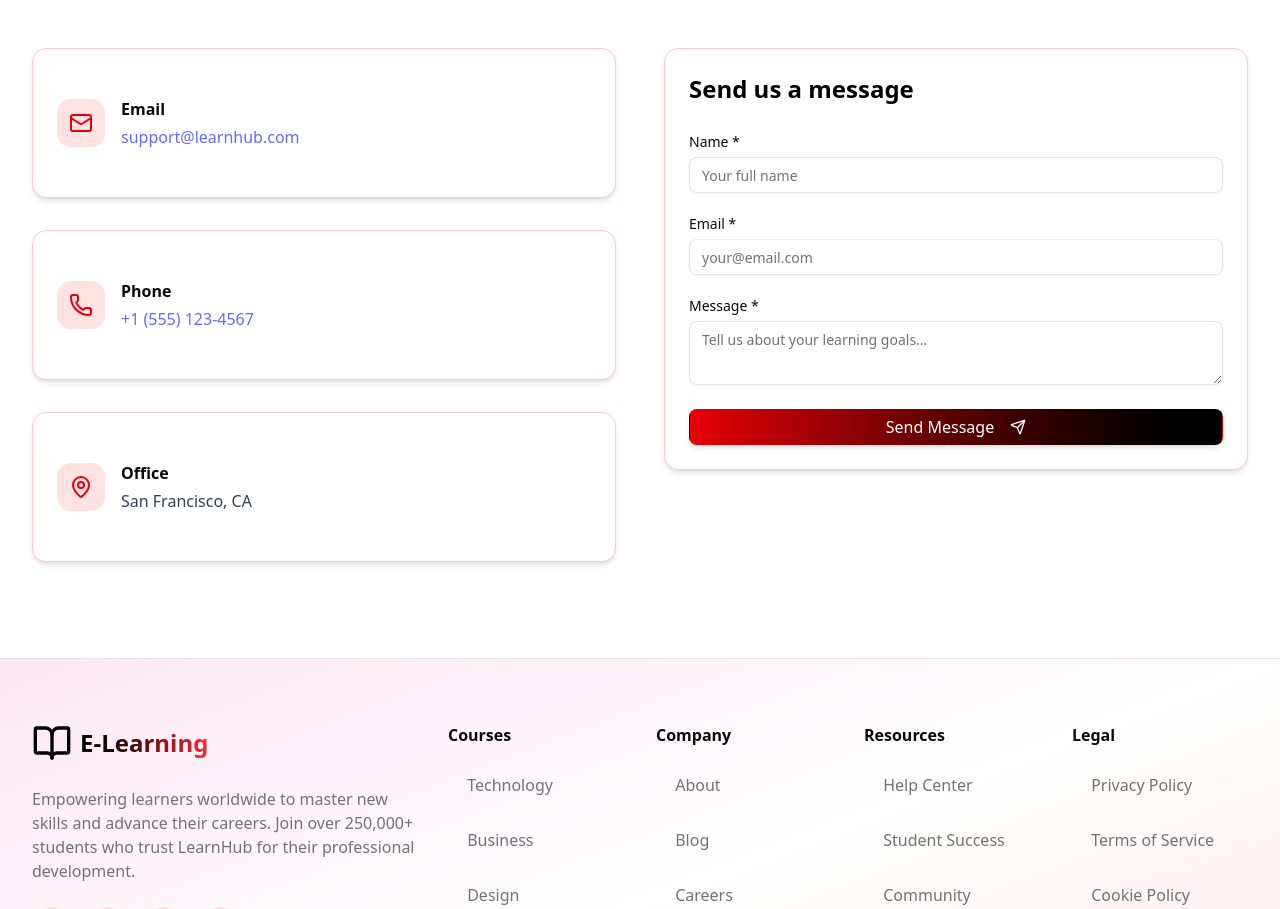
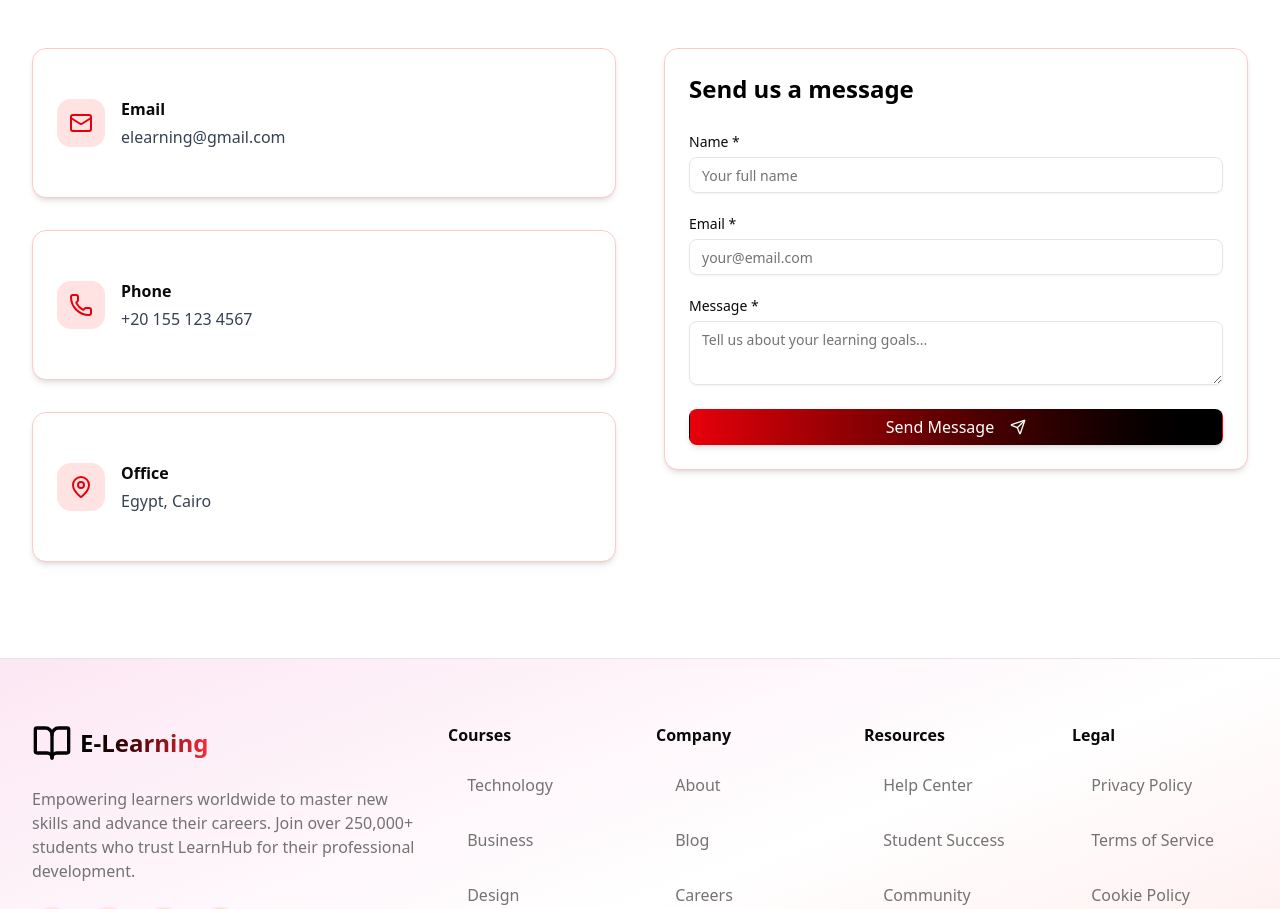
Before and after one commit to ahmedehab72/e-learning, a React (Vite) app: page / in a window 1280 px wide. Shown: the part 2720-3629 px from the top of the page. Built offline with nearby package versions, Linux system fonts and the light colour scheme.

Commit message:
modify colors for contact text

```diff
--- a/src/components/Contact.tsx
+++ b/src/components/Contact.tsx
@@ -62,19 +62,19 @@ export function Contact() {
     {
       icon: Mail,
       title: "Email",
-      description: "support@learnhub.com",
-      action: "mailto:support@learnhub.com",
+      description: "elearning@gmail.com",
+      action: "mailto:elearning@gmail.com",
     },
     {
       icon: Phone,
       title: "Phone",
-      description: "+1 (555) 123-4567",
+      description: "+20 155 123 4567",
       action: "tel:+15551234567",
     },
     {
       icon: MapPin,
       title: "Office",
-      description: "San Francisco, CA",
+      description: "Egypt, Cairo",
       action: null,
     },
   ]
@@ -138,11 +138,11 @@ export function Contact() {
                     <div>
                       <h3 className="font-semibold mb-1">{info.title}</h3>
                       {info.action ? (
-                        <a href={info.action} className="text-gray-700 dark:text-gray-300 hover:text-red-600 transition-colors">
+                        <a href={info.action} className="!text-gray-700 dark:!text-gray-300 hover:text-red-600 transition-colors">
                           {info.description}
                         </a>
                       ) : (
-                        <p className="text-gray-700 dark:text-gray-400">{info.description}</p>
+                        <p className="!text-gray-700 dark:!text-gray-300">{info.description}</p>
                       )}
                     </div>
                   </CardContent>
```
